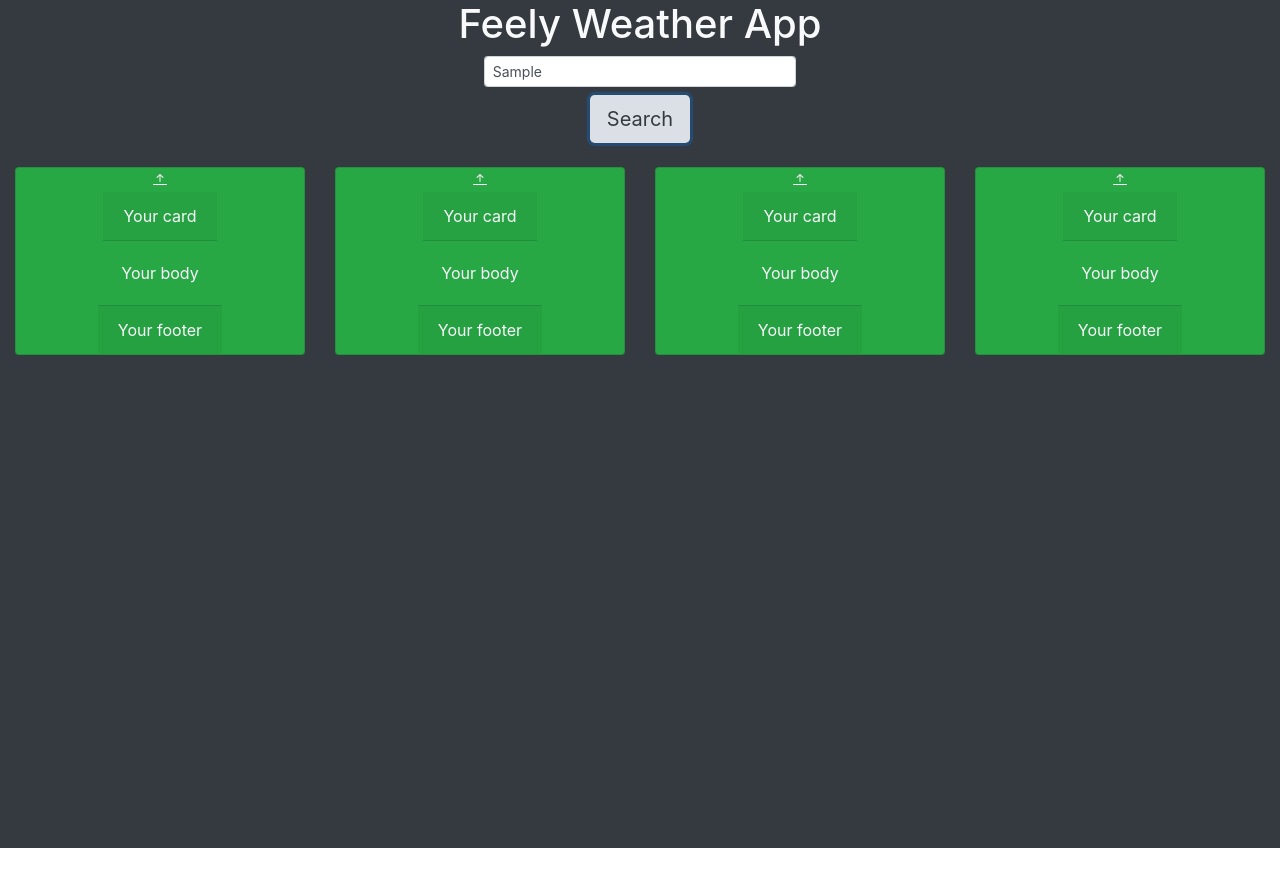
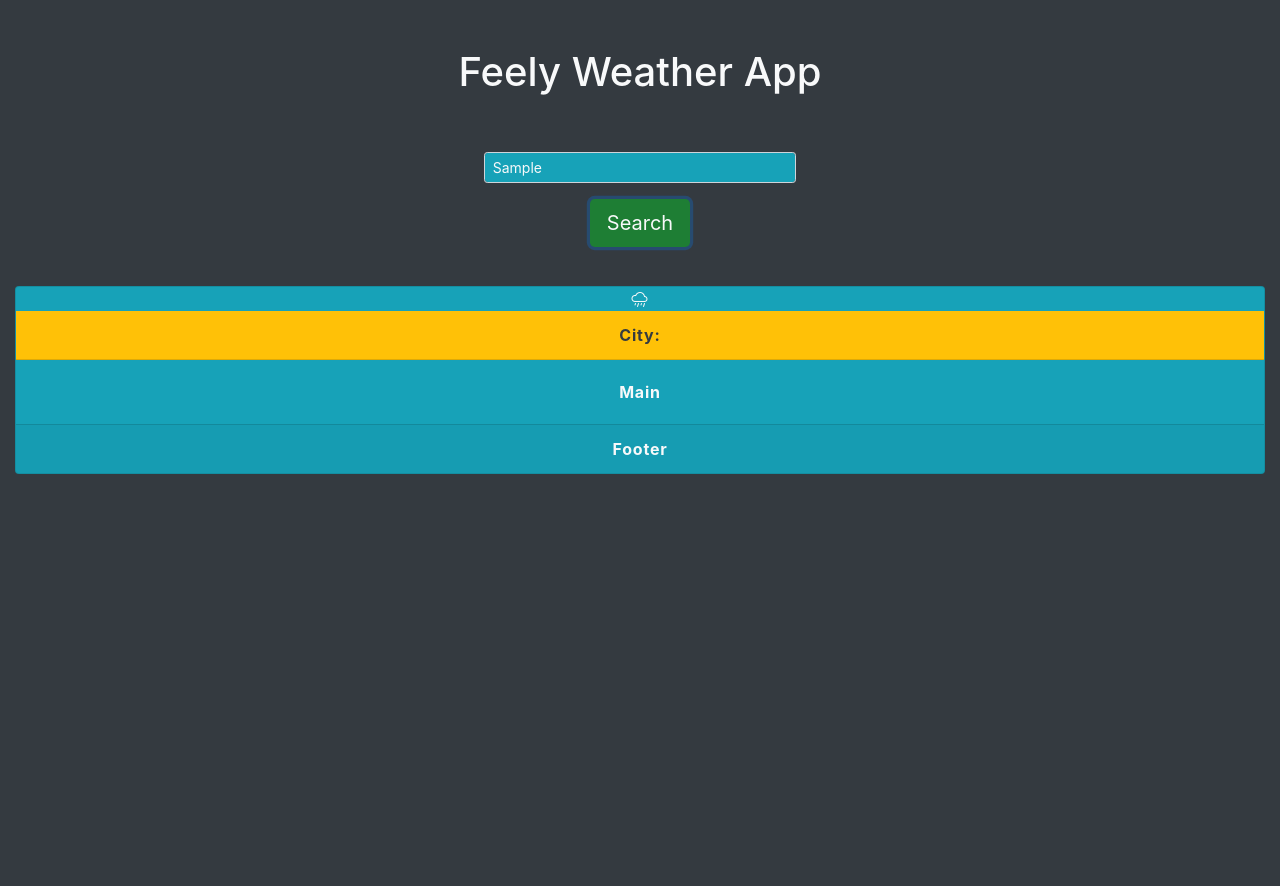
Before and after one commit to Moshe-jpg/feely-weather-app, a plain HTML site: page index.html in a window 1280 px wide. Both pictures are taken after typing "Sample" into the empty fields and a click on the button "Search". Before the commit the page ends 848 px from the top, so only its background shows below. Drawn offline with nearby package versions, Linux system fonts and the light colour scheme.

Commit message:
deleted html built in elements and created dynamically built ones on button click,  added jQuery and Moment.js, added localStorage functionality

```diff
--- a/index.html
+++ b/index.html
@@ -19,55 +19,25 @@
   </head>
   <body>
     <header>
-      <h1 class="text-center text-light bg-dark m-0">Feely Weather App</h1>
+      <h1 class="text-center text-light bg-dark m-0 pb-5 pt-5">Feely Weather App</h1>
     </header>
     <main>
-      <div class="container-fluid w-100 h-100 bg-dark text-center">
+      <div class="container-fluid w-100 h-100 bg-dark text-center main-container">
         <div class="row mb-2 pt-2">
-          <div class="col-12 ">
+          <div class="col-12">
             <div class="search d-flex flex-column justify-content-center align-items-center mb-3">
-             <input class="form-control form-control-sm w-25" id="text-area" rows="1" placeholder="Search A City"></input>
-             <button class="btn btn-lg text-center text-dark bg-light mt-2">Search</button>
+             <input class="form-control form-control-sm w-25 bg-info text-light" id="text-input" rows="1" placeholder="Search A City"></input>
+             <button class="btn btn-lg text-center text-light bg-success mt-3" id="search-btn">Search</button>
             </div>
           </div>
         </div>
-        <div class="row">
-          <div class="col-md-3">
-            <div class="card text-light bg-success  d-flex justify-content-center align-items-center">
-                <i class="bi-arrow-bar-up card-img-top w-25" aria-hidden="true"></i>
-              <div class="card-header">Your card</div>
-              <div class="card-body">Your body</div>
-              <div class="card-footer">Your footer</div>
-            </div>
-          </div>
-          <div class="col-md-3">
-            <div class="card text-light bg-success  d-flex justify-content-center align-items-center">
-              <i class="bi-arrow-bar-up card-img-top w-25" aria-hidden="true"></i>
-              <div class="card-header">Your card</div>
-              <div class="card-body">Your body</div>
-              <div class="card-footer">Your footer</div>
-            </div>
-          </div>
-          <div class="col-md-3">
-            <div class="card text-light bg-success  d-flex justify-content-center align-items-center">
-              <i class="bi-arrow-bar-up card-img-top w-25" aria-hidden="true"></i>
-              <div class="card-header">Your card</div>
-              <div class="card-body">Your body</div>
-              <div class="card-footer">Your footer</div>
-            </div>
-          </div>
-          <div class="col-md-3">
-            <div class="card text-light bg-success  d-flex justify-content-center align-items-center">
-              <i class="bi-arrow-bar-up card-img-top w-25" aria-hidden="true"></i>
-              <div class="card-header">Your card</div>
-              <div class="card-body">Your body</div>
-              <div class="card-footer">Your footer</div>
-            </div>
-          </div>
-        </div>
+        <div class="row" id="row">
+
       </div>
     </main>
     <footer></footer>
+    <script src="https://cdnjs.cloudflare.com/ajax/libs/moment.js/2.24.0/moment.min.js"></script>
+    <script src="https://code.jquery.com/jquery-3.4.1.min.js"></script>
     <script src="script.js"></script>
   </body>
 </html>
--- a/script.js
+++ b/script.js
@@ -1 +1,68 @@
 var apiKey = "82637d580741789f3ab243d8e053d1da";
+var searchBtn = document.getElementById("search-btn");
+var row = document.getElementById("row");
+var textInput = document.getElementById("text-input");
+var savedSearches = JSON.parse(localStorage.getItem("savedSearches"));
+
+// if no savedSearches exist, create an array
+if (!savedSearches){
+    savedSearches = [];
+};
+
+// for when it's sunny use bi-sun for the i and bg-success for the card-header
+var sunIcon = "bi-sun";
+// for when it's raining use bi-cloud-rain for the i and bg-warning for the card-header
+var rainIcon = "bi-cloud-rain";
+// for when it's snowing use bi-snow for the i and bg-light for the card-header
+var snowIcon = "bi-snow";
+// for when it's windy use bi-wind for the i and bg-danger for the card-header
+var windIcon = "bi-wind";
+
+
+
+// a function to save searches to localStorage
+var saveSearch = function (){
+    var textInputValue = textInput.value;
+    savedSearches.push(textInputValue);
+    localStorage.setItem("savedSearches", JSON.stringify(savedSearches));
+};
+
+// the function which will create a forecast
+var createForecast = function (){
+    // create the column
+    var forecastBody = document.createElement("div");
+    forecastBody.setAttribute("class", "col-12");
+    // create the card
+    var forecastCard = document.createElement("div");
+    forecastCard.setAttribute( "class", "card text-light bg-info d-flex justify-content-center align-items-center");
+    // create the icon
+    var forecastImg = document.createElement("i");
+    forecastImg.setAttribute("class", "bi-cloud-rain card-img-top");
+    forecastImg.ariaHidden ="true";
+    // create the header
+    var forecastHead = document.createElement("div");
+    forecastHead.setAttribute("class", "card-header text-dark bg-warning w-100 font-weight-bold");
+    forecastHead.textContent = "City: ";
+    // create the main content area
+    var forecastMain = document.createElement("div");
+    forecastMain.setAttribute("class", "card-body w-100 font-weight-bold");
+    forecastMain.textContent = "Main";
+    // create the footer area
+    var forecastFooter = document.createElement("div");
+    forecastFooter.setAttribute("class", "card-footer w-100 font-weight-bold");
+    forecastFooter.textContent = "Footer";
+
+    // append all the created elements into the card
+    forecastCard.append(forecastImg)
+    forecastCard.append(forecastHead);
+    forecastCard.append(forecastMain);
+    forecastCard.append(forecastFooter);
+    // append the card to the column
+    forecastBody.appendChild(forecastCard);
+    // append the column to the row
+    row.appendChild(forecastBody);
+    // save the search every time the forecast is created
+    saveSearch();
+};
+
+searchBtn.addEventListener("click", createForecast);
--- a/style.css
+++ b/style.css
@@ -4,8 +4,18 @@
 
 ::placeholder {
     text-align: center;
+    font-size: larger;
 }
 
 main {
     height: 100vh;
+    letter-spacing: 0.05em;
 }
+
+div {
+    line-height: 1.5;
+}
+
+.col-12 {
+    margin-bottom: 15px;
+}
```
